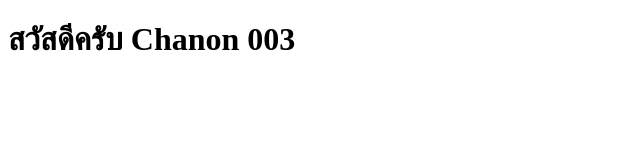
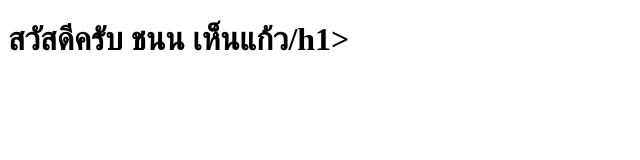
Before and after one commit to chanonhenkaew-rgb/chanon, a plain HTML site: page index.html in a window 1280 px wide. Shown: the whole page, without its empty margins (0-640 px from the left). Drawn offline with Linux system fonts and the light colour scheme.

Commit message:
ีupdate

```diff
--- a/index.html
+++ b/index.html
@@ -6,7 +6,7 @@
 </head>
 <body>
 
-    <h1>สวัสดีครับ Chanon 003</h1>
+    <h1>สวัสดีครับ ชนน เห็นแก้ว/h1>
 
 </body>
 </html>
```
